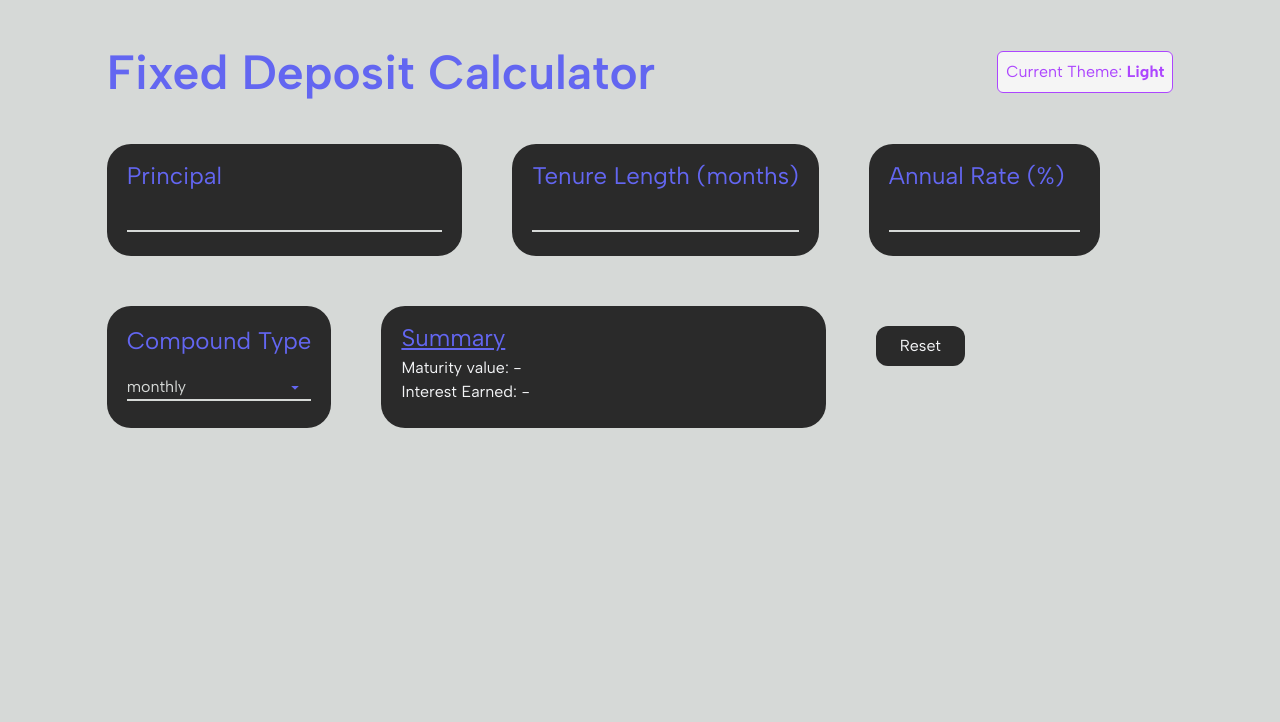
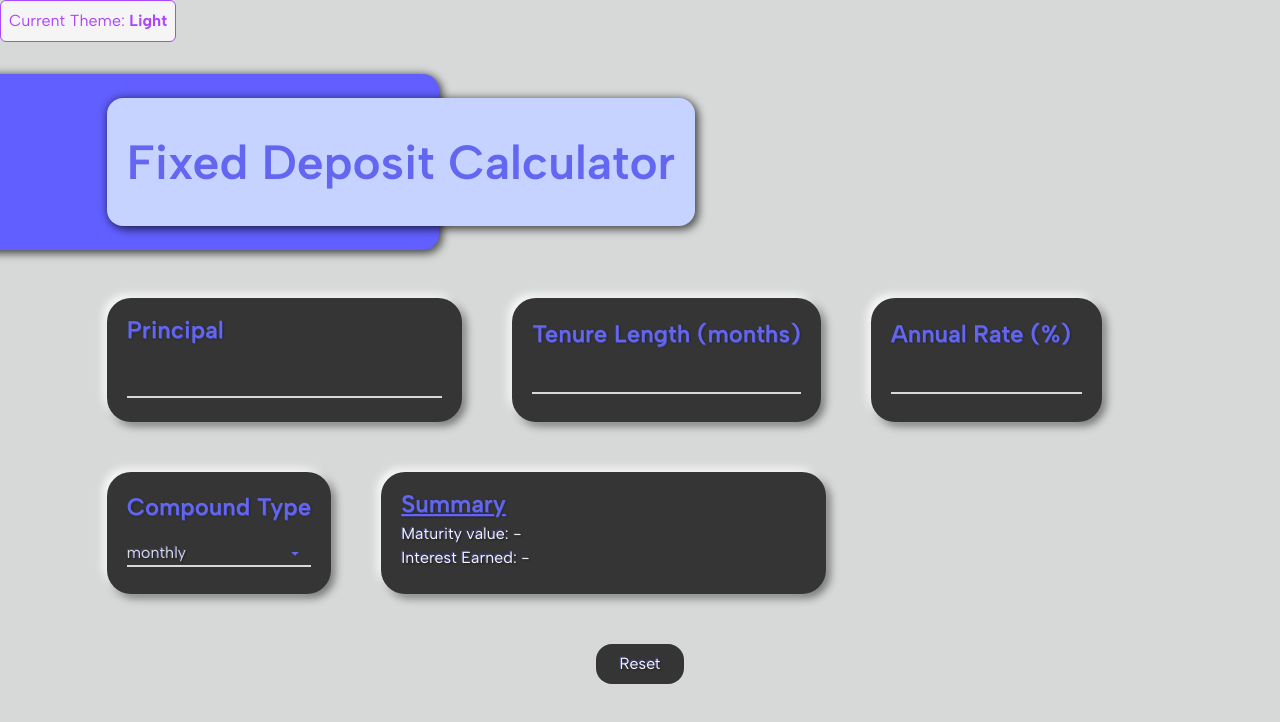
Before and after one commit to nevtay/fd-calculator, a Next.js app: page / in a window 1280 px wide. Shown: the top 722 px of the page. Built offline with nearby package versions, Linux system fonts and the light colour scheme.

Commit message:
feat: update shadow colours and ui

```diff
--- a/app/globals.css
+++ b/app/globals.css
@@ -14,12 +14,15 @@
 
 :root {
   --bg-app: #d6d9d7;
-  --bg-input-container: #2a2a2a;
+  --bg-input-container: #353535;
   --bg-input-field: #f3f4f6;
   --color-body-text: #f3f4f6;
   --color-indigo: #6366f1;
   --text-input-value: #d6d9d7;
   --text-label: #a1a1a1;
+  --skeu-highlight: rgba(255, 255, 255, 0.85);
+  --skeu-highlight-weak: #6365f187;
+  --skeu-shadow: rgba(0, 0, 0, 0.469);
 }
 
 :root.dark {
@@ -30,6 +33,9 @@
   --color-indigo: #6366f1;
   --text-input-value: #d6d9d7;
   --text-label: #6b6b6b;
+  --skeu-highlight: rgba(61, 61, 61, 0.85);
+  --skeu-highlight-weak: #6365f187;
+  --skeu-shadow: rgba(0, 0, 0, 0.25);
 }
 
 @layer base {
--- a/app/page.tsx
+++ b/app/page.tsx
@@ -3,16 +3,18 @@ import { ThemeToggle } from "@/components/Theme/ThemeToggle";
 
 export default function Home() {
   return (
-    <div className="w-full">
-      <div className="m-auto mt-12 flex min-h-screen w-10/12 flex-col">
+    <>
+      <ThemeToggle />
+      <div className="m-auto mt-8 flex min-h-screen w-10/12 flex-col">
         <div className="mb-12 inline-flex flex-row items-center justify-between max-md:flex max-md:flex-col max-md:gap-4">
-          <h1 className="w-fit text-5xl font-semibold text-(--color-indigo) max-md:text-center">
-            Fixed Deposit Calculator
-          </h1>
-          <ThemeToggle />
+          <div className="w-12.5/12 relative left-[-20vw] h-auto rounded-2xl bg-indigo-500 py-6 shadow-[-0px_-0px_8px_var(--skeu-shadow),4px_4px_8px_var(--skeu-shadow)] text-shadow-[-2px_-2px_4px_var(--skeu-highlight),4px`1_4px_4px_var(--skeu-shadow)] max-md:left-[-15vw]">
+            <h1 className="relative left-[20vw] w-fit rounded-2xl bg-indigo-200 px-5 py-10 text-5xl font-semibold text-(--color-indigo) shadow-[-0px_-0px_8px_var(--skeu-shadow),4px_4px_8px_var(--skeu-shadow)] text-shadow-[-2px_-2px_4px_var(--skeu-highlight),4px`1_4px_4px_var(--skeu-shadow)] max-md:left-[15vw] max-md:w-12/12 max-md:text-center">
+              Fixed Deposit Calculator
+            </h1>
+          </div>
         </div>
         <Calculator />
       </div>
-    </div>
+    </>
   );
 }
--- a/components/Calculator.tsx
+++ b/components/Calculator.tsx
@@ -122,15 +122,19 @@ const Calculator = () => {
   return (
     <>
       <form className="flex flex-row flex-wrap gap-12.5">
-        <div className="bg-input-container flex w-4/12 flex-col justify-evenly gap-3 rounded-3xl px-5 pt-3.5 pb-6 max-md:w-12/12">
+        <div className="bg-input-container flex w-4/12 flex-col justify-evenly gap-3 rounded-3xl px-5 pt-3.5 pb-6 shadow-[-4px_-4px_8px_var(--skeu-highlight),4px_4px_8px_var(--skeu-shadow)] transition-[scale,box-shadow] duration-200 ease-in-out hover:scale-95 hover:shadow-[-2px_-2px_4px_var(--skeu-highlight),2px_2px_4px_var(--skeu-shadow)] max-md:w-12/12">
           <label
-            className="text-[24px] text-(--color-indigo)"
+            className="text-[24px] font-semibold text-(--color-indigo) text-shadow-[.6px_.60px_0.25px_var(--skeu-highlight-weak),1px_1px_2px_var(--skeu-shadow)]"
             htmlFor="principal"
           >
             Principal
           </label>
+          <label
+            className="text-[24px] font-semibold text-(--color-indigo) text-shadow-[.6px_.60px_0.25px_var(--skeu-highlight-weak),1px_1px_2px_var(--skeu-shadow)]"
+            htmlFor="principal"
+          ></label>
           <input
-            className="text-input-value border-b-2 bg-none outline-0"
+            className="text-input-value border-b-2 bg-none outline-0 text-shadow-[-1px_-1px_1px_var(--skeu-highlight-weak),1px_1px_2px_var(--skeu-shadow)]"
             title="principal"
             name="principal"
             type="text"
@@ -142,15 +146,15 @@ const Calculator = () => {
             }}
           />
         </div>
-        <div className="bg-input-container flex w-auto flex-col justify-evenly gap-3 rounded-3xl px-5 pt-3.5 pb-6 max-md:w-12/12">
+        <div className="bg-input-container flex w-auto flex-col justify-evenly gap-3 rounded-3xl px-5 pt-3.5 pb-6 shadow-[-4px_-4px_8px_var(--skeu-highlight),4px_4px_8px_var(--skeu-shadow)] transition-[scale,box-shadow] duration-200 ease-in-out hover:scale-95 hover:shadow-[-2px_-2px_4px_var(--skeu-highlight),2px_2px_4px_var(--skeu-shadow)] max-md:w-12/12">
           <label
-            className="text-[24px] text-(--color-indigo)"
+            className="text-[24px] font-semibold text-(--color-indigo) text-shadow-[.6px_.60px_0.25px_var(--skeu-highlight-weak),1px_1px_2px_var(--skeu-shadow)]"
             htmlFor="tenureLength"
           >
             Tenure Length (months)
           </label>
           <input
-            className="text-input-value border-b-2 bg-none outline-0"
+            className="text-input-value border-b-2 bg-none outline-0 text-shadow-[-1px_-1px_1px_var(--skeu-highlight-weak),1px_1px_2px_var(--skeu-shadow)]"
             title="tenureLength"
             name="tenureLength"
             type="text"
@@ -162,15 +166,15 @@ const Calculator = () => {
             }}
           />
         </div>
-        <div className="bg-input-container flex w-auto flex-col justify-evenly gap-3 rounded-3xl px-5 pt-3.5 pb-6 max-md:w-12/12">
+        <div className="bg-input-container flex w-auto flex-col justify-evenly gap-3 rounded-3xl px-5 pt-3.5 pb-6 shadow-[-4px_-4px_8px_var(--skeu-highlight),4px_4px_8px_var(--skeu-shadow)] transition-[scale,box-shadow] duration-200 ease-in-out hover:scale-95 hover:shadow-[-2px_-2px_4px_var(--skeu-highlight),2px_2px_4px_var(--skeu-shadow)] max-md:w-12/12">
           <label
-            className="text-[24px] text-(--color-indigo)"
+            className="text-[24px] font-semibold text-(--color-indigo) text-shadow-[.6px_.60px_0.25px_var(--skeu-highlight-weak),1px_1px_2px_var(--skeu-shadow)]"
             htmlFor="annualRate"
           >
             Annual Rate (%)
           </label>
           <input
-            className="text-input-value border-b-2 bg-none outline-0"
+            className="text-input-value border-b-2 bg-none outline-0 text-shadow-[-1px_-1px_1px_var(--skeu-highlight-weak),1px_1px_2px_var(--skeu-shadow)]"
             title="annualRate"
             name="annualRate"
             type="text"
@@ -182,9 +186,9 @@ const Calculator = () => {
             }}
           />
         </div>
-        <div className="bg-input-container flex min-w-auto flex-col justify-evenly gap-3 rounded-3xl px-5 pt-3.5 pb-6 max-md:w-12/12">
+        <div className="bg-input-container flex min-w-auto flex-col justify-evenly gap-3 rounded-3xl px-5 pt-3.5 pb-6 shadow-[-4px_-4px_8px_var(--skeu-highlight),4px_4px_8px_var(--skeu-shadow)] transition-[scale,box-shadow] duration-200 ease-in-out hover:scale-95 hover:shadow-[-2px_-2px_4px_var(--skeu-highlight),2px_2px_4px_var(--skeu-shadow)] max-md:w-12/12">
           <label
-            className="text-[24px] text-(--color-indigo)"
+            className="text-[24px] font-semibold text-(--color-indigo) text-shadow-[.6px_.60px_0.25px_var(--skeu-highlight-weak),1px_1px_2px_var(--skeu-shadow)]"
             htmlFor="compoundType"
           >
             Compound Type
@@ -193,7 +197,7 @@ const Calculator = () => {
             <select
               name="compoundType"
               defaultValue={formData.compoundType}
-              className="text-input-value m-0 w-full appearance-none border-b-2 pr-8 outline-0"
+              className="text-input-value m-0 w-full appearance-none border-b-2 pr-8 outline-0 text-shadow-[-1px_-1px_1px_var(--skeu-highlight-weak),1px_1px_2px_var(--skeu-shadow)]"
               onChange={(e: React.ChangeEvent<HTMLSelectElement>) => {
                 handleChange(e);
               }}
@@ -201,7 +205,10 @@ const Calculator = () => {
             >
               {Object.keys(compoundTypes).map((type) => {
                 return (
-                  <option className="text-input-value" key={type}>
+                  <option
+                    className="text-input-value text-shadow-[-1px_-1px_1px_var(--skeu-highlight-weak),1px_1px_2px_var(--skeu-shadow)]"
+                    key={type}
+                  >
                     {type}
                   </option>
                 );
@@ -216,9 +223,9 @@ const Calculator = () => {
             </svg>
           </div>
         </div>
-        <div className="bg-input-container flex w-5/12 items-center rounded-3xl px-5 pt-3.5 pb-6 max-md:w-12/12">
-          <div className="min-w-7/12 text-(--color-body-text)">
-            <h1 className="text-[24px] text-(--color-indigo)">
+        <div className="bg-input-container flex w-5/12 items-center rounded-3xl px-5 pt-3.5 pb-6 shadow-[-4px_-4px_8px_var(--skeu-highlight),4px_4px_8px_var(--skeu-shadow)] transition-[scale,box-shadow] duration-200 ease-in-out hover:scale-95 hover:shadow-[-2px_-2px_4px_var(--skeu-highlight),2px_2px_4px_var(--skeu-shadow)] max-md:w-12/12">
+          <div className="min-w-7/12 text-(--color-body-text) text-shadow-[-1px_-1px_1px_var(--skeu-highlight-weak),1px_1px_2px_var(--skeu-shadow)]">
+            <h1 className="text-[24px] font-semibold text-(--color-indigo) text-shadow-[.6px_.60px_0.25px_var(--skeu-highlight-weak),1px_1px_2px_var(--skeu-shadow)]">
               <u>Summary</u>
             </h1>
             <h1 className="text-(--color-body-text)">
@@ -229,12 +236,16 @@ const Calculator = () => {
             </h1>
           </div>
         </div>
-        <input
-          className="bg-input-container mt-5 h-fit cursor-pointer rounded-xl px-6 py-2 text-(--color-body-text)"
-          type="reset"
-          name="Reset"
-          onClick={handleReset}
-        />
+        <div className="m-auto mb-8 flex w-12/12">
+          <button
+            className="bg-input-container m-auto h-fit w-auto cursor-pointer rounded-2xl px-6 py-2 text-(--color-body-text) text-shadow-[-1px_-1px_1px_var(--skeu-highlight-weak),1px_1px_2px_var(--skeu-shadow)] hover:scale-90 md:ml-auto"
+            type="reset"
+            name="Reset"
+            onClick={handleReset}
+          >
+            Reset
+          </button>
+        </div>
       </form>
     </>
   );
```
